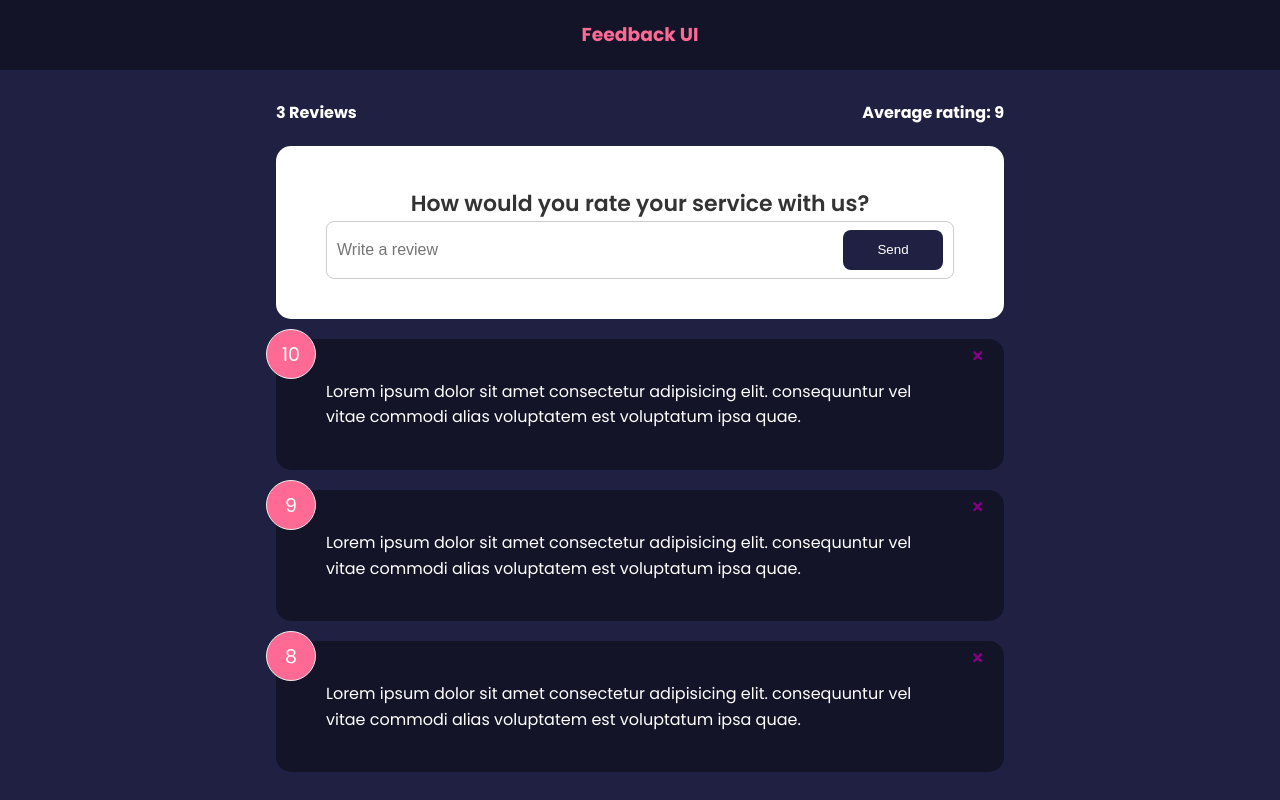
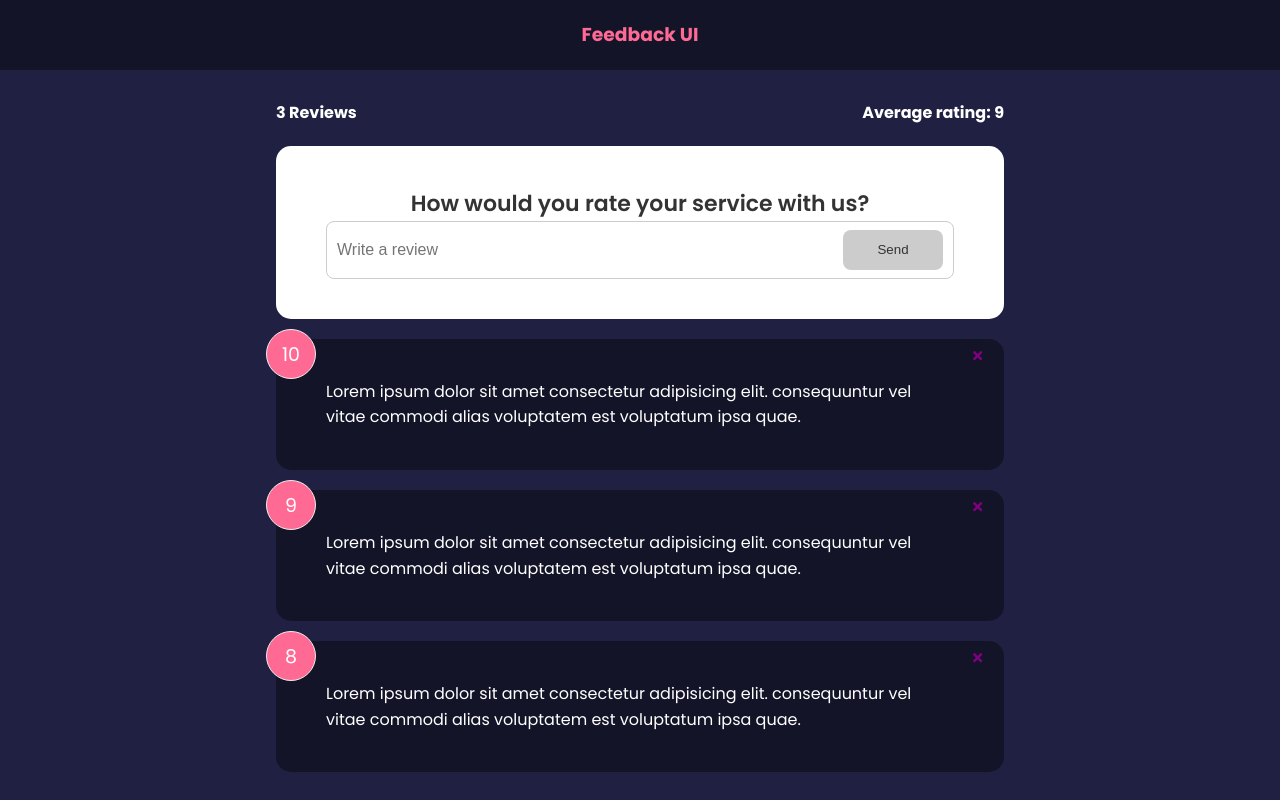
Before and after one commit to igorhsil/react-travesty, a React (Create React App) app: page / in a window 1280 px wide. Built offline with nearby package versions, Linux system fonts and the light colour scheme.

Commit message:
form validation

```diff
--- a/src/components/FeedbackForm.js
+++ b/src/components/FeedbackForm.js
@@ -4,9 +4,23 @@
 
 export default function FeedbackForm() {
   const [input, setInput] = useState('');
+  const [btnDisabled, setBtnDisabled] = useState(true);
+  const [message, setMessage] = useState('');
 
   const handleInputChange = (e) => {
-    e.preventDefault();
+    // e.preventDefault();
+
+    if (input === '') {
+      setBtnDisabled(true);
+      setMessage(null);
+    } else if (input !== '' && input.trim().length <= 9) {
+      setBtnDisabled(true);
+      setMessage('Message has to be at least 10 characers long');
+    } else {
+      setMessage(null);
+      setBtnDisabled(false);
+    }
+
     setInput(e.target.value);
   };
   return (
@@ -22,8 +36,11 @@
             onChange={handleInputChange}
             value={input}
           />
-          <Button type="submit">Send</Button>
+          <Button type="submit" isDisabled={btnDisabled}>
+            Send
+          </Button>
         </div>
+        {message && <div className="message">{message}</div>}
       </form>
     </Card>
   );
```
